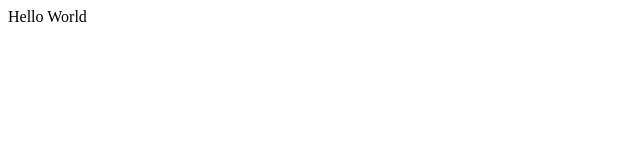
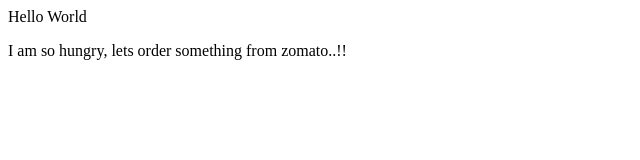
Before and after one commit to SakshiKul04/apnacollege-demo, a plain HTML site: page index.html in a window 1280 px wide. Shown: the whole page, without its empty margins (0-640 px from the left). Drawn offline with Linux system fonts and the light colour scheme.

Commit message:
Added new lines to paragraph

```diff
--- a/index.html
+++ b/index.html
@@ -1 +1,2 @@
 <p>Hello World</p>
+<p>I am so hungry, lets order something from zomato..!!</p>
```
